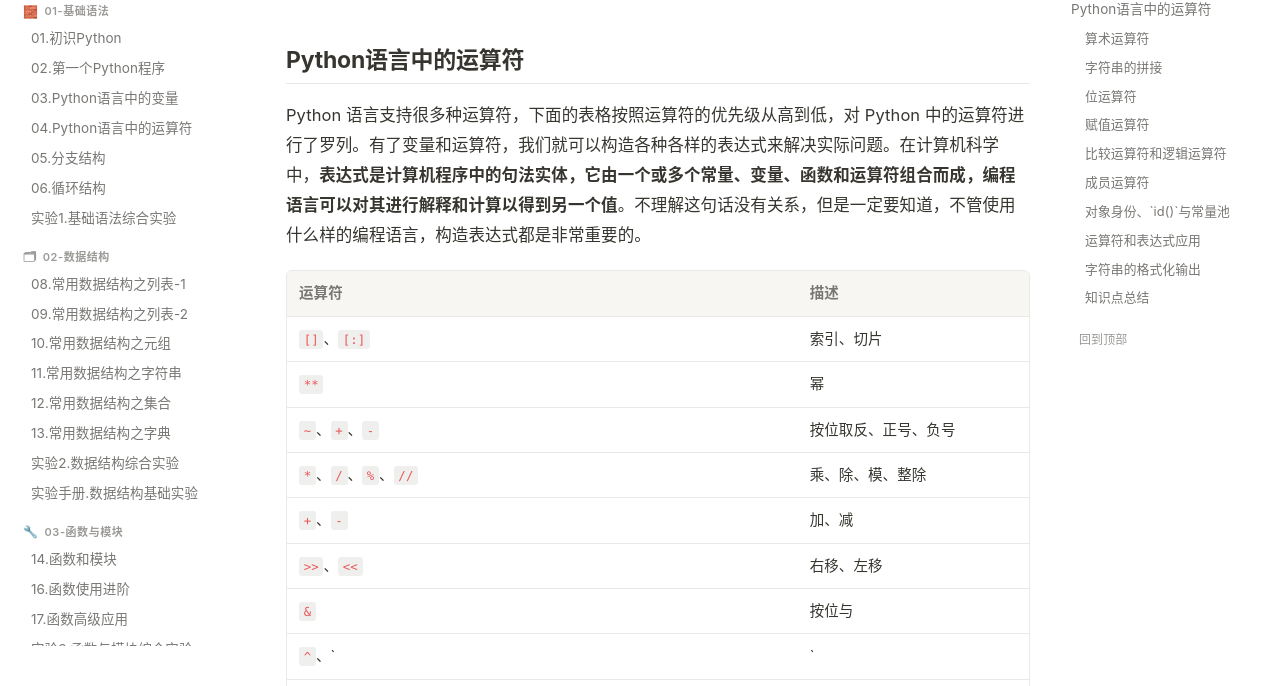
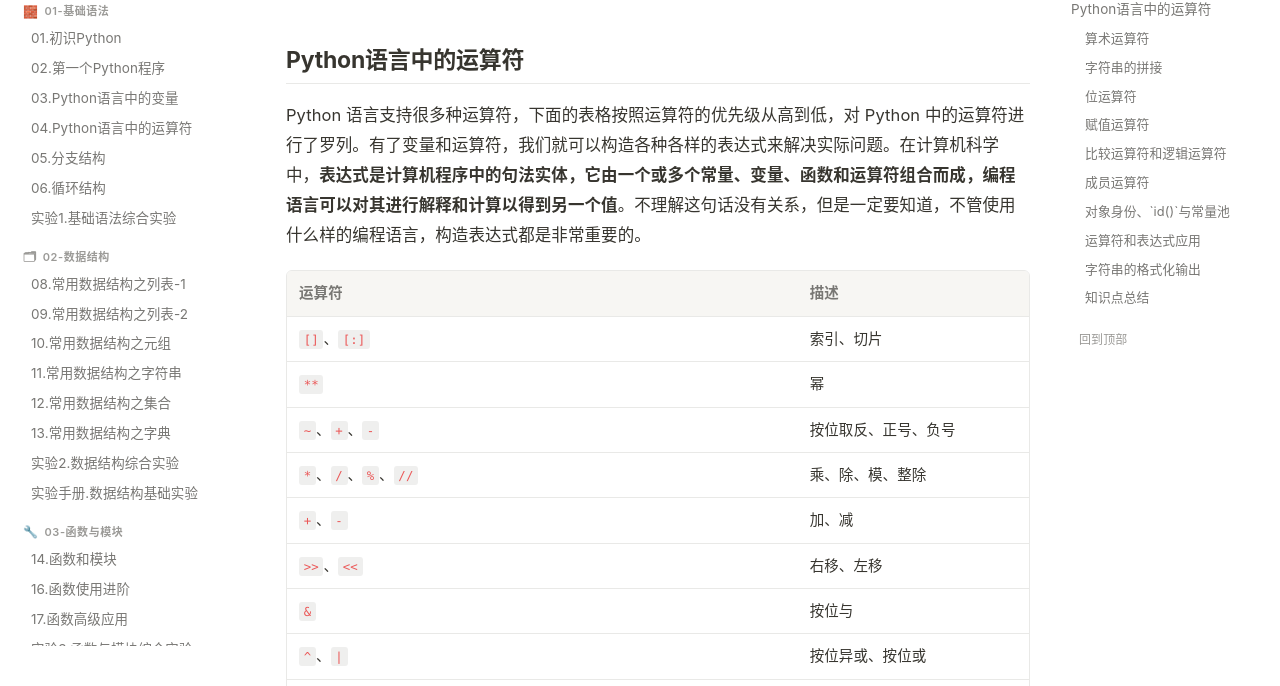
Before and after one commit to 18287452845/python-notes-site, a website: page public/pages/01-基础语法/04.Python语言中的运算符.html in a window 1280 px wide. Shown: the part 114-800 px from the top of the page. Drawn offline with nearby package versions, Linux system fonts and the light colour scheme.

Commit message:
build: sync generated site [skip ci]

```diff
--- a/public/pages/01-基础语法/04.Python语言中的运算符.html
+++ b/public/pages/01-基础语法/04.Python语言中的运算符.html
@@ -35,8 +35,8 @@
 <td>按位与</td>
 </tr>
 <tr>
-<td><code>^</code>、`</td>
-<td>`</td>
+<td><code>^</code>、<code>|</code></td>
+<td>按位异或、按位或</td>
 </tr>
 <tr>
 <td><code>&lt;=</code>、<code>&lt;</code>、<code>&gt;</code>、<code>&gt;=</code></td>
```
